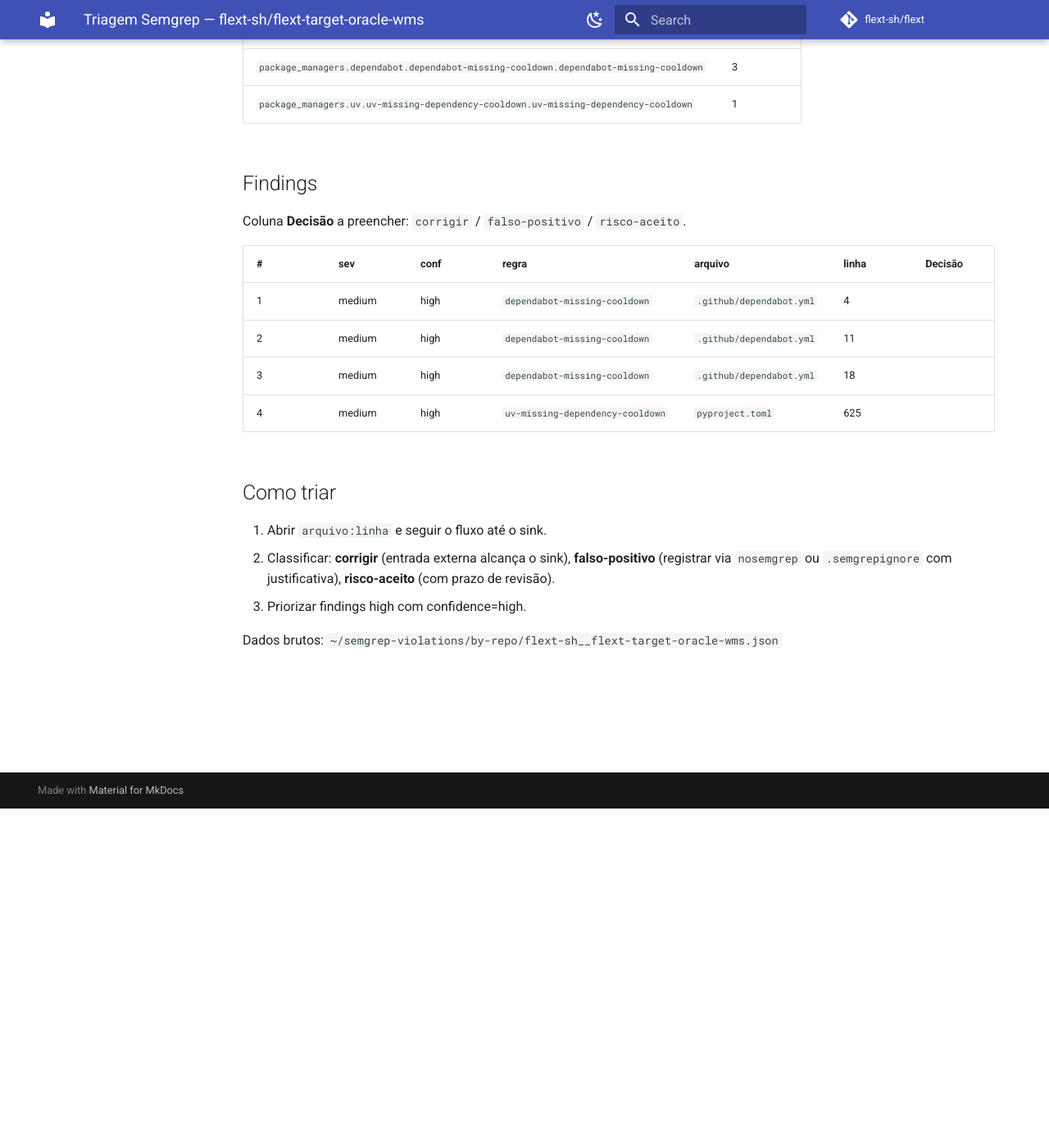
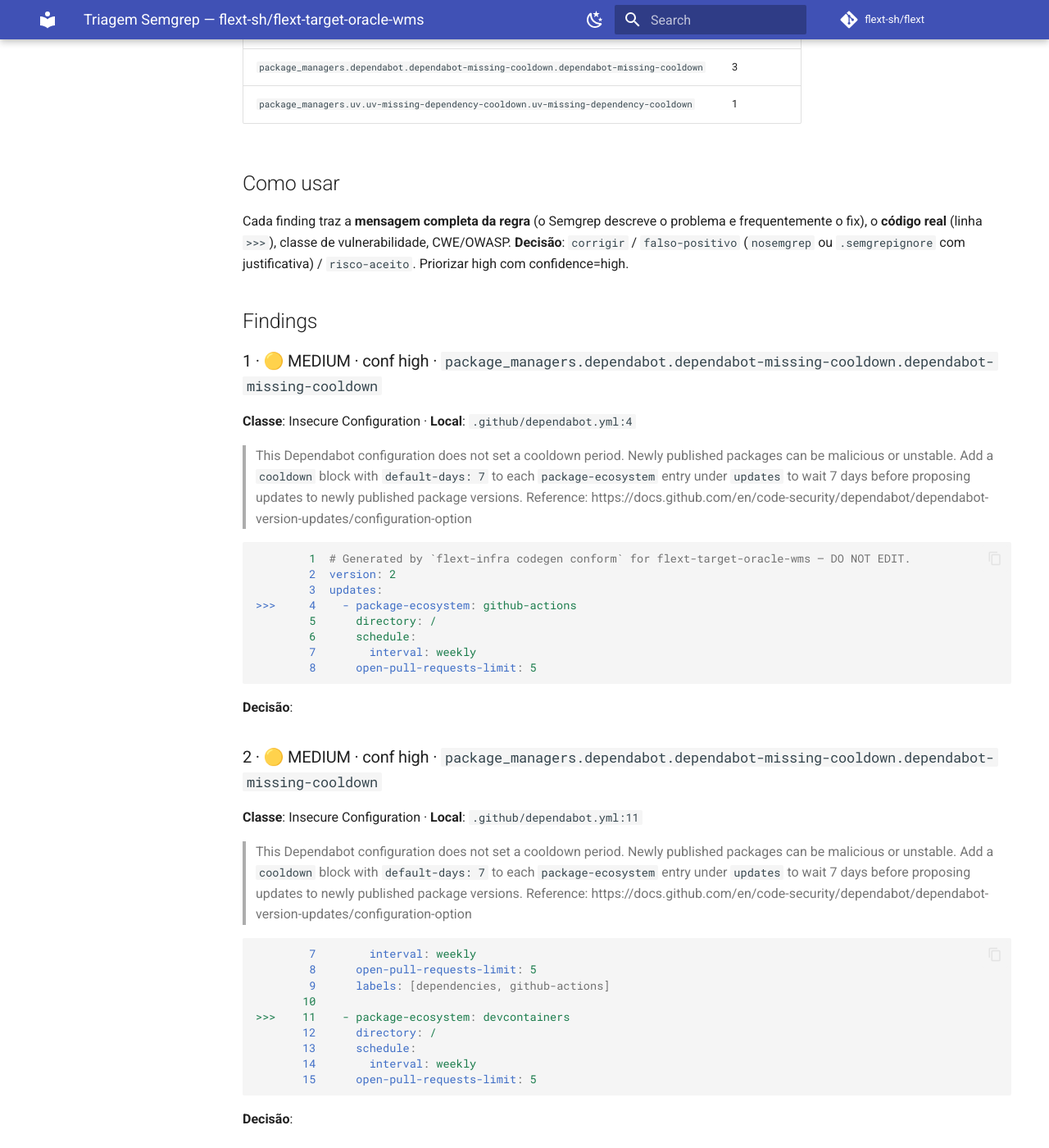
Before and after one commit to flext-sh/flext-target-oracle-wms, an MkDocs documentation site: the page built from docs/security/semgrep-triage.md, in a window 1280 px wide and 1400 px high, scrolled down 414 px. Shown: the whole window at 82% size. Built offline with MkDocs 1.6.1 and Material for MkDocs 9.7.7, drawn with Linux system fonts in a browser that asks for light colours; comment, search, counter and statistics services are not loaded; some of the changed text lies outside the part shown.

Commit message:
docs(security): enrich Semgrep triage with code snippets and full rule messages
Cada achado agora traz:
- codigo real numerado extraido da worktree (linha >>> = sink)
- mensagem completa da regra (descricao do problema e do fix)
- CWE/classe de vulnerabilidade e effort onde disponivel

````diff
--- a/docs/security/semgrep-triage.md
+++ b/docs/security/semgrep-triage.md
@@ -14,21 +14,84 @@
 | `package_managers.dependabot.dependabot-missing-cooldown.dependabot-missing-cooldown` | 3 |
 | `package_managers.uv.uv-missing-dependency-cooldown.uv-missing-dependency-cooldown` | 1 |
 
+## Como usar
+
+Cada finding traz a **mensagem completa da regra** (o Semgrep descreve o problema e frequentemente o fix), o **código real** (linha `>>>`), classe de vulnerabilidade, CWE/OWASP.
+**Decisão**: `corrigir` / `falso-positivo` (`nosemgrep` ou `.semgrepignore` com justificativa) / `risco-aceito`. Priorizar high com confidence=high.
+
 ## Findings
 
-Coluna **Decisão** a preencher: `corrigir` / `falso-positivo` / `risco-aceito`.
+### 1 · 🟡 MEDIUM · conf high · `package_managers.dependabot.dependabot-missing-cooldown.dependabot-missing-cooldown`
+**Classe**: Insecure Configuration · **Local**: `.github/dependabot.yml:4`
 
-| # | sev | conf | regra | arquivo | linha | Decisão |
-|---|---|---|---|---|---|---|
-| 1 | medium | high | `dependabot-missing-cooldown` | `.github/dependabot.yml` | 4 | |
-| 2 | medium | high | `dependabot-missing-cooldown` | `.github/dependabot.yml` | 11 | |
-| 3 | medium | high | `dependabot-missing-cooldown` | `.github/dependabot.yml` | 18 | |
-| 4 | medium | high | `uv-missing-dependency-cooldown` | `pyproject.toml` | 625 | |
+> This Dependabot configuration does not set a cooldown period. Newly published packages can be malicious or unstable. Add a `cooldown` block with `default-days: 7` to each `package-ecosystem` entry under `updates` to wait 7 days before proposing updates to newly published package versions. Reference: https://docs.github.com/en/code-security/dependabot/dependabot-version-updates/configuration-option
 
-## Como triar
+```yaml
+        1  # Generated by `flext-infra codegen conform` for flext-target-oracle-wms — DO NOT EDIT.
+        2  version: 2
+        3  updates:
+>>>     4    - package-ecosystem: github-actions
+        5      directory: /
+        6      schedule:
+        7        interval: weekly
+        8      open-pull-requests-limit: 5
+```
 
-1. Abrir `arquivo:linha` e seguir o fluxo até o sink.
-2. Classificar: **corrigir** (entrada externa alcança o sink), **falso-positivo** (registrar via `nosemgrep` ou `.semgrepignore` com justificativa), **risco-aceito** (com prazo de revisão).
-3. Priorizar findings high com confidence=high.
+**Decisão**:
 
-Dados brutos: `~/semgrep-violations/by-repo/flext-sh__flext-target-oracle-wms.json`
+### 2 · 🟡 MEDIUM · conf high · `package_managers.dependabot.dependabot-missing-cooldown.dependabot-missing-cooldown`
+**Classe**: Insecure Configuration · **Local**: `.github/dependabot.yml:11`
+
+> This Dependabot configuration does not set a cooldown period. Newly published packages can be malicious or unstable. Add a `cooldown` block with `default-days: 7` to each `package-ecosystem` entry under `updates` to wait 7 days before proposing updates to newly published package versions. Reference: https://docs.github.com/en/code-security/dependabot/dependabot-version-updates/configuration-option
+
+```yaml
+        7        interval: weekly
+        8      open-pull-requests-limit: 5
+        9      labels: [dependencies, github-actions]
+       10
+>>>    11    - package-ecosystem: devcontainers
+       12      directory: /
+       13      schedule:
+       14        interval: weekly
+       15      open-pull-requests-limit: 5
+```
+
+**Decisão**:
+
+### 3 · 🟡 MEDIUM · conf high · `package_managers.dependabot.dependabot-missing-cooldown.dependabot-missing-cooldown`
+**Classe**: Insecure Configuration · **Local**: `.github/dependabot.yml:18`
+
+> This Dependabot configuration does not set a cooldown period. Newly published packages can be malicious or unstable. Add a `cooldown` block with `default-days: 7` to each `package-ecosystem` entry under `updates` to wait 7 days before proposing updates to newly published package versions. Reference: https://docs.github.com/en/code-security/dependabot/dependabot-version-updates/configuration-option
+
+```yaml
+       14        interval: weekly
+       15      open-pull-requests-limit: 5
+       16      labels: [dependencies, devcontainers]
+       17
+>>>    18    - package-ecosystem: pip
+       19      directory: /
+       20      schedule:
+       21        interval: weekly
+       22      open-pull-requests-limit: 5
+```
+
+**Decisão**:
+
+### 4 · 🟡 MEDIUM · conf high · `package_managers.uv.uv-missing-dependency-cooldown.uv-missing-dependency-cooldown`
+**Classe**: Insecure Configuration · **Local**: `pyproject.toml:625`
+
+> This pyproject.toml configures uv but does not set a dependency cooldown. Newly published packages can be malicious or unstable. Add `exclude-newer = "7 days"` under `[tool.uv]` to wait 7 days before resolving newly published package versions. Added in: 0.9.17 Reference: https://docs.astral.sh/uv/concepts/resolution/#dependency-cooldowns
+
+```toml
+      621  all = true
+      622  in_place = true
+      623  sort_first = ["build-system", "dependency-groups", "project", "tool"]
+      624
+>>>   625  [tool.uv]
+      626  link-mode = "copy"
+      627
+      628  [tool.vulture]
+      629  exclude = ["*/_protocols/*"]
+```
+
+**Decisão**:
````
Also changed, not shown: other parts of docs/security/semgrep-triage.md (+1 -1 lines).
